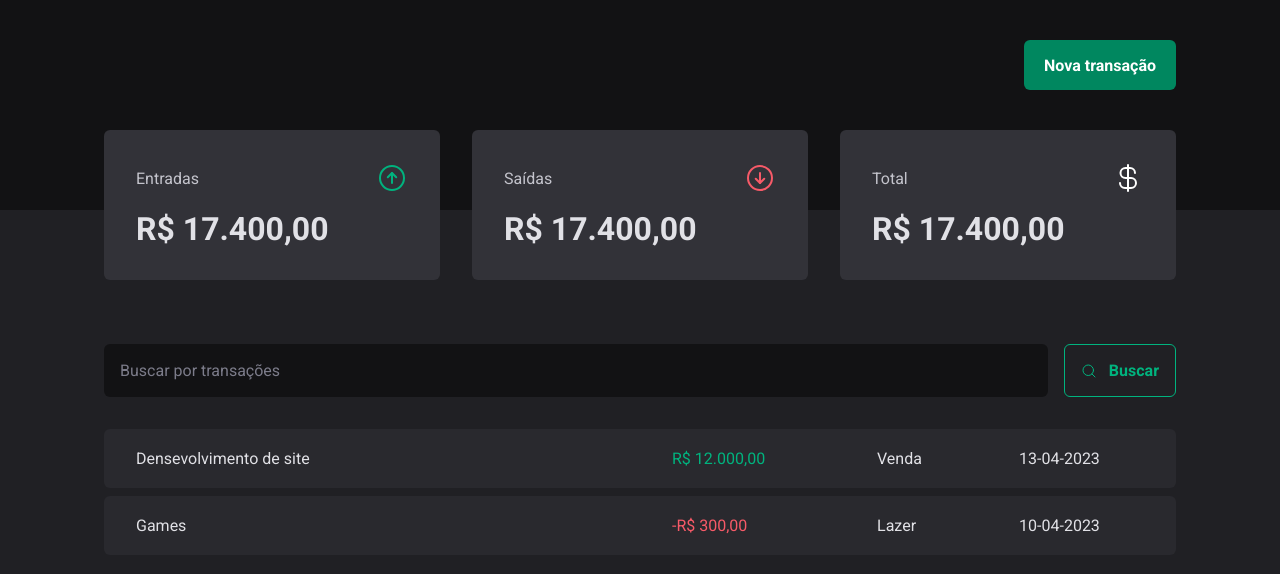
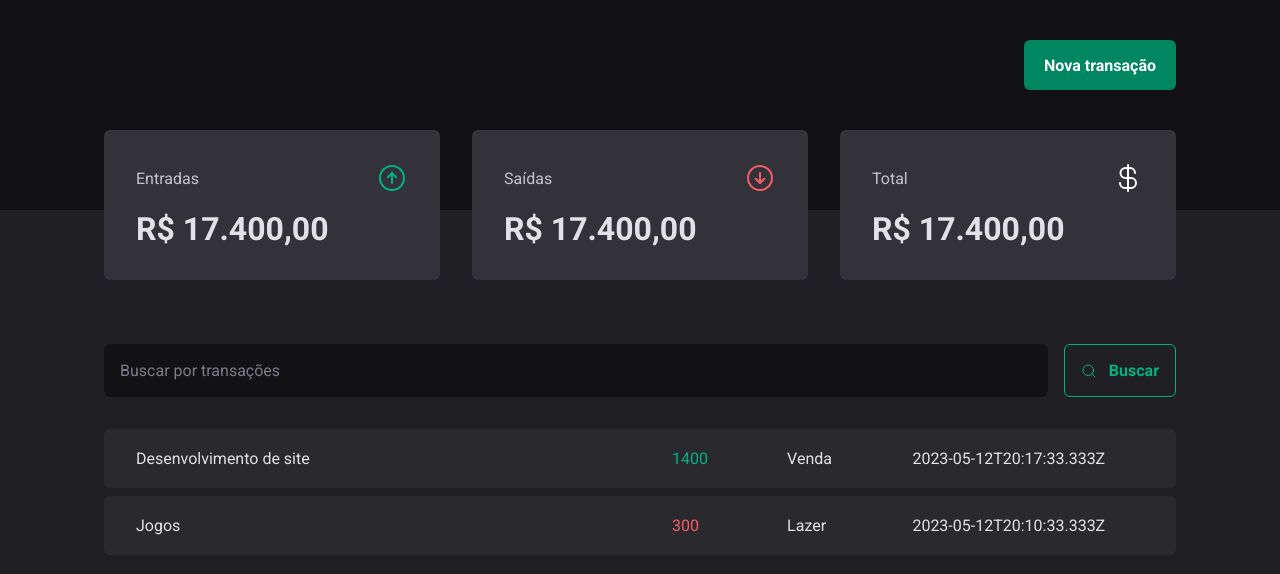
Before and after one commit to rdg-404/dt-money-api, a React (Vite) app: page / in a window 1280 px wide. Shown: the top 574 px of the page. Built offline with nearby package versions, Linux system fonts and the light colour scheme; data requests are answered from the project's data file.

Commit message:
faz a requisao dos dados para a api e exibi na tela

```diff
--- a/src/pages/Transactions/index.tsx
+++ b/src/pages/Transactions/index.tsx
@@ -1,9 +1,36 @@
+import { useEffect, useState } from "react";
 import { Header } from "../../components/Header";
 import { Summary } from "../../components/Summary";
 import { SearchForm } from "./components/SearchForm";
 import { PriceHighLight, TransactionsContainer, TransactionsTable } from "./styles";
 
+
+interface Transactions {
+  id: number;
+  description: string;
+  type: "income" | "outcome";
+  price: number;
+  category: string;
+  createdAt: string;
+}
+
 export function Transations() {
+  const [transactions, setTransactions] = useState<Transactions[]>([])
+
+
+  async function loadTransactions() {
+    const response = await fetch('http://localhost:3000/transactions')
+    const data = await response.json()
+
+    setTransactions(data)
+  }
+
+
+  //executar somente uma vez a chamada para a api
+  useEffect(() =>{
+    loadTransactions();
+  }, [])
+
   return(
     <div>
       <Header/>
@@ -15,26 +42,21 @@
 
         <TransactionsTable>
           <tbody>
-            <tr>
-              <td width="50%">Densevolvimento de site</td>
-              <td>
-                <PriceHighLight variant="income">
-                  R$ 12.000,00
-                </PriceHighLight>
-              </td>
-              <td>Venda</td>
-              <td>13-04-2023</td>
-            </tr>
-            <tr>
-              <td width="50%">Games</td>
-              <td>
-                <PriceHighLight variant="outcome">
-                  -R$ 300,00
-                </PriceHighLight>
-              </td>
-              <td>Lazer</td>
-              <td>10-04-2023</td>
-            </tr>
+            {transactions.map(transaction => {
+              return (
+                <tr>
+                  <td width="50%">{transaction.description}</td>
+                    <td>
+                      <PriceHighLight variant={transaction.type}>
+                        {transaction.price}
+                      </PriceHighLight>
+                    </td>
+                  <td>{transaction.category}</td>
+                  <td>{transaction.createdAt}</td>
+                </tr>
+              )
+            })}
+
           </tbody>
         </TransactionsTable>
       </TransactionsContainer>
```
